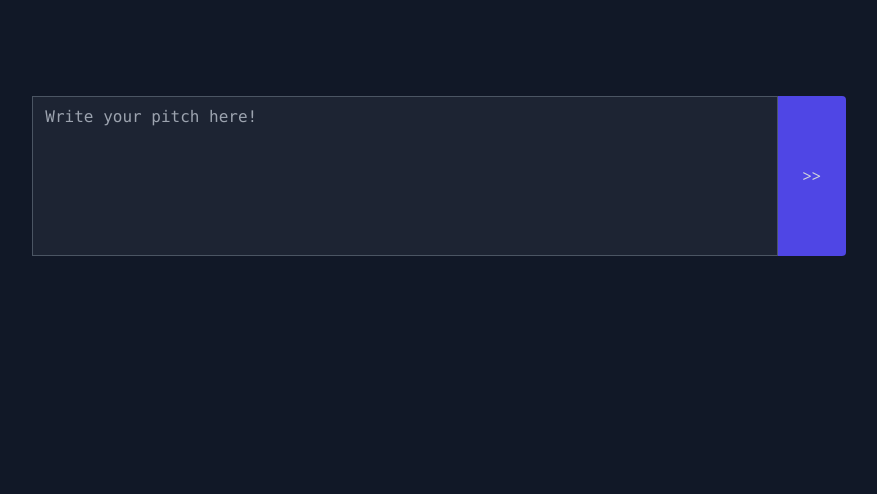
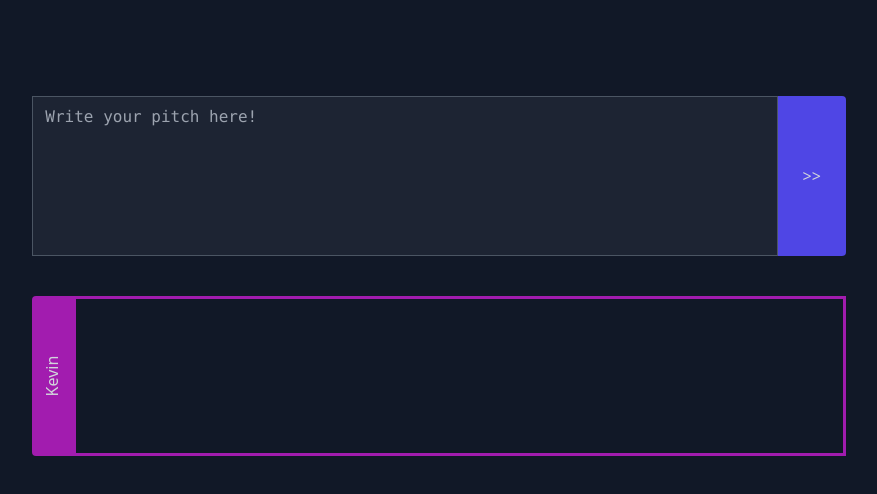
Before and after one commit to yuvaraj-06/sharkbite-fe, a Svelte app: page / in a window 1280 px wide. Both pictures are taken after a click on the button ">>". Shown: the top 494 px of the page, without its empty margins (201-1078 px from the left). Built offline with nearby package versions, Linux system fonts and the light colour scheme.

Commit message:
Add responses incrementally to the DOM

```diff
--- a/src/MainPage.svelte
+++ b/src/MainPage.svelte
@@ -3,17 +3,17 @@
     import ResponseArea from "./ResponseArea.svelte";
     import MainButton from "./MainButton.svelte";
     import WaveFooter from "./WaveFooter.svelte";
-    import { response } from "./stores";
-    response.subscribe((q) => console.log(q));
+    import { responses } from "./stores";
+    responses.subscribe((q) => console.log(q));
 </script>
 
 <div class="text-gray-400 body-font">
     <div class="container px-5 py-24 mx-auto flex flex-col lg:w-4/6 space-y-10">
         <!-- <h1>You</h1> -->
         <TextArea />
-        {#if $response != ""}
-            <ResponseArea speaker="Kevin" content={$response} />
-        {/if}
+        {#each $responses as response}
+            <ResponseArea speaker="Kevin" content={response} />
+        {/each}
         <!-- <ResponseArea speaker="Mark" /> -->
     </div>
     <!-- <WaveFooter /> -->
--- a/src/TextArea.svelte
+++ b/src/TextArea.svelte
@@ -1,5 +1,5 @@
 <script>
-    import { response } from "./stores";
+    import { responses } from "./stores";
     let query = "";
 </script>
 
@@ -15,7 +15,10 @@
         class="rounded-r bg-indigo-600 w-1/12 text-gray-300 hover:bg-indigo-500 transition-all delay-75"
         on:click={() => {
             console.log("Hey!" + query);
-            response.set(query);
+            responses.update((r) => {
+                r.push(query);
+                return r;
+            });
         }}>>></button
     >
 </div>
--- a/src/TextOutput.svelte
+++ b/src/TextOutput.svelte
@@ -5,5 +5,6 @@
 </script>
 
 <div class="p-6 ring ring-inset {ringColor} w-full">
-    <TypingAnimated text={content} delay={50} />
+    <!-- <TypingAnimated text={content} delay={50} /> -->
+    {content}
 </div>
--- a/src/stores.js
+++ b/src/stores.js
@@ -1,3 +1,3 @@
 import { writable } from 'svelte/store';
 
-export const response = writable("");
+export const responses = writable([]);
```
